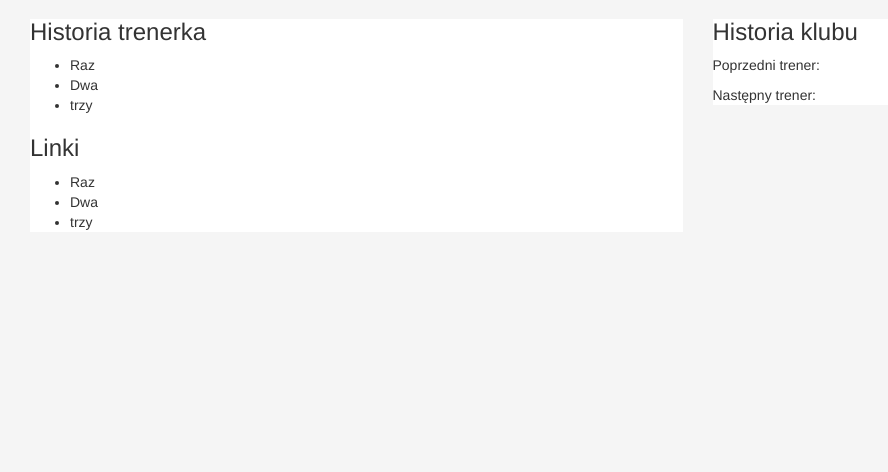
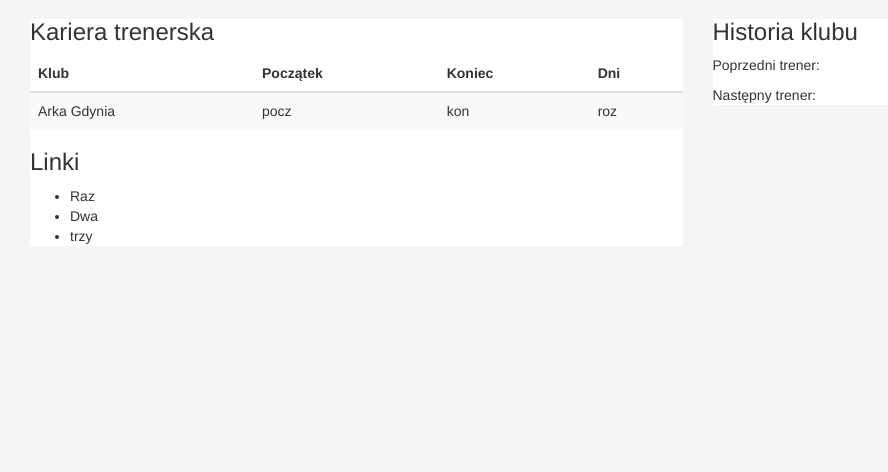
Before and after one commit to jakubkotlorz/czaspracytrenera, a Django app: page /m/1/ in a window 1280 px wide. Shown: the part 371-843 px from the top of the page, without its empty margins (40-928 px from the left). Run offline with Django 3.2, Linux system fonts and the light colour scheme; data comes from the database, SQL or seed files in the repository; both versions use the stored data as it was after the commit; some libraries are stand-ins or nearby versions.

Commit message:
Employment history list passed to Profile View to be displayed in a table.

```diff
--- a/managers/templates/managers/profile.html
+++ b/managers/templates/managers/profile.html
@@ -39,12 +39,24 @@
   <div class="col-md-7">
       <div class="profile-main">
         <div class="profile-career">
-          <h3>Historia trenerka</h3>
-          <ul>
-            <li>Raz</li>
-            <li>Dwa</li>
-            <li>trzy</li>
-          </ul>
+          <h3>Kariera trenerska</h3>
+          {% if history %}
+            <table class="table table-striped">
+              <thead><tr><th>Klub</th><th>Początek</th><th>Koniec</th><th>Dni</th></tr></thead>
+              <tbody>
+            {% for entry in history %}
+              <tr>
+                <td>{{ entry.team.name_full }}</td>
+                <td>pocz</td>
+                <td>kon</td>
+                <td>roz</td>
+              </tr>
+            {% endfor %}
+              </tbody>
+            </table>
+          {% else %}
+            <p>Brak wpisów!</p>
+          {% endif %}
         </div>
         <div class="profile-links">
             <h3>Linki</h3>
--- a/managers/views.py
+++ b/managers/views.py
@@ -1,6 +1,6 @@
 from django.shortcuts import get_object_or_404, render
 
-from .models import Manager, Country, Season
+from .models import Manager, Country, Season, Employment
 
 
 def index(request):
@@ -18,5 +18,6 @@ def country(request, country_id):
 def profile(request, manager_id):
     person = get_object_or_404(Manager, pk=manager_id)
     country = get_object_or_404(Country, pk=person.country_id)
-    context = { 'person': person, 'country': country }
+    history = Employment.objects.filter(manager=manager_id)
+    context = { 'person': person, 'country': country, 'history': history }
     return render(request, 'managers/profile.html', context)
```
Also changed, not shown: db.sqlite3.
